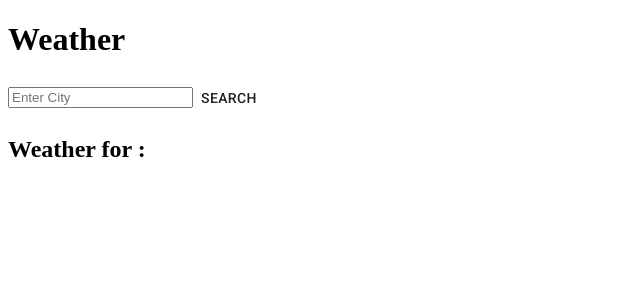
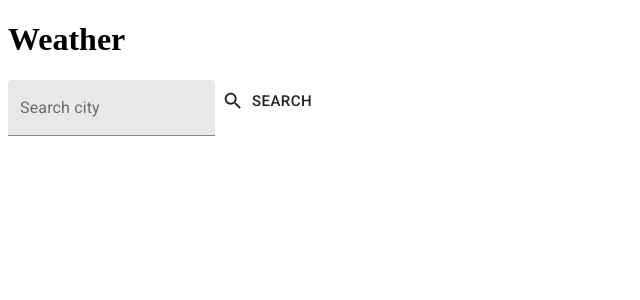
Before and after one commit to nkeyy0/WeatherForecastApp, a React (Create React App) app: page / in a window 1280 px wide. Shown: the top 300 px of the page, without its empty margins (0-640 px from the left). Built offline with nearby package versions, Linux system fonts and the light colour scheme.

Commit message:
add matirial-ui v1

```diff
--- a/src/actions/index.js
+++ b/src/actions/index.js
@@ -28,6 +28,7 @@ export const getData = (dataFromAPI) => {
     }
 }
 
+
 const API_KEY = '468b49f7d4966997c9d210546288fd30';
 export const loadData = (city) =>  async dispatch => {
         fetch(`http://api.openweathermap.org/data/2.5/weather?q=${city}&APPID=${API_KEY}`)
--- a/src/components/CitySearchField.js
+++ b/src/components/CitySearchField.js
@@ -1,23 +1,29 @@
 import React from 'react';
 import { Button } from '@material-ui/core';
+import SearchIcon from '@material-ui/icons/Search';
+import TextField from '@material-ui/core/TextField';
 
 
 class CitySearchField extends React.Component {
     render(){
-        const {city, cityChanged, data, onChange, onSubmit, onClick} = this.props
+        const {cityChanged, data, onChange, onSubmit, onClick} = this.props
         console.log(cityChanged);
         return(
             <form onSubmit = {(e) => {
                 e.preventDefault();
                 onSubmit(cityChanged)}}>
-                <input type = "text"
-                        name = "city"
-                        placeholder = "Enter City"
-                        value = {cityChanged}
-                        onChange = {(e) =>{
+                <TextField  type="search"
+                            id="filled-search"
+                            label="Search city"
+                            variant="filled"
+                            value = {cityChanged}
+                            onChange = {(e) =>{
                             onChange (e.target.value)}}
                         />
-                <Button onClick = {()=> onClick(cityChanged, data)}>Search</Button>
+                <Button
+                size = "large"
+                startIcon = {<SearchIcon></SearchIcon>}
+                onClick = {()=> onClick(cityChanged, data)}>Search</Button>
             </form>
         )
     }
--- a/src/components/WeatherInfo.js
+++ b/src/components/WeatherInfo.js
@@ -3,20 +3,53 @@ import convertToCelsius from '../convert/convertToСelsius';
 import firstLetterToUpperCase from '../convert/firstLetterToUpperCase'
 import convertWindSpeed from '../convert/convertWindSpeed';
 import convertToKilometers from '../convert/convertToKilometers'
+import Box from '@material-ui/core/Box';
+import LocationOnIcon from '@material-ui/icons/LocationOn';
+import { Typography } from '@material-ui/core';
+import { CircularProgress } from '@material-ui/core';
 
 class WeatherInfo extends React.Component {
     render(){
         const {data} = this.props;
         return(
-            <div>
-                <h2>Weather for {data.name}:</h2>
-                {(data.weather[0].description) ? <p>{firstLetterToUpperCase(data.weather[0].description)}</p> : null}
-                {(data.main.temp) ? <p>Temperature: {convertToCelsius(data.main.temp)} &#8451;</p> : null}
-                {(data.main.humidity) ? <p>Humidity: {data.main.humidity} %</p> : null}
-                {(data.wind.speed) ? <p>Wind speed: {convertWindSpeed(data.wind.speed)} M/s</p> : null}
-                {(data.visibility) ? <p>Visibility: {convertToKilometers(data.visibility)} km</p> : null}
-                {(data.main.pressure) ? <p>Pressure: {data.main.pressure} hPa</p> : null}
-            </div>
+            <Box>
+                {(data.name && data.sys.country) ?
+                <Typography variant = "h2">
+                    <LocationOnIcon fontSize = 'large'/>
+                    {data.name}, {data.sys.country}:
+                </Typography>
+                : null}
+                {(data.weather[0].description) ?
+                 <Typography variant = "body1">
+                    {firstLetterToUpperCase(data.weather[0].description)}
+                    </Typography>
+                : null}
+                {(data.main.temp) ?
+                 <Typography variant = "body1">
+                    Temperature: {convertToCelsius(data.main.temp)} &#8451;
+                 </Typography>
+                 : null}
+                {(data.main.humidity) ?
+                <Typography variant = "body1">
+                    Humidity: {data.main.humidity} %
+                </Typography>
+                 : null}
+                {(data.wind.speed) ?
+                <Typography variant = "body1">
+                    Wind speed: {convertWindSpeed(data.wind.speed)} M/s
+                </Typography>
+                 : null}
+                {(data.visibility) ?
+                 <Typography variant = "body1">
+                    Visibility: {convertToKilometers(data.visibility)} km
+                 </Typography>
+                 : null}
+                {(data.main.pressure) ?
+                 <Typography variant = "body1">
+                    Pressure: {data.main.pressure} hPa
+                 </Typography>
+                  : null}
+            </Box>
         );
     }
 }
--- a/src/containers/CitySearch.js
+++ b/src/containers/CitySearch.js
@@ -4,6 +4,7 @@ import { bindActionCreators} from 'redux';
 import { searchCity } from '../actions/index';
 import { changeInputSearch } from '../actions/index';
 import { loadData } from '../actions/index';
+
 
 const mapStateToProps = (state) => {
     return {
--- a/src/containers/WeatherInfoDisplay.js
+++ b/src/containers/WeatherInfoDisplay.js
@@ -5,7 +5,8 @@ import { connect } from 'react-redux';
 const mapStateToProps = (state) => {
     return {
         city : state.city,
-        data : state.data
+        data : state.data,
+
     }
 };
 
--- a/src/reducers/index.js
+++ b/src/reducers/index.js
@@ -15,8 +15,12 @@ const initialState = {
             speed: undefined
         },
         visibility: undefined,
-        name: undefined
+        name: undefined,
+        sys: {
+            country: undefined
+        }
     },
+    dataCompare : {}
 
 };
 
```
